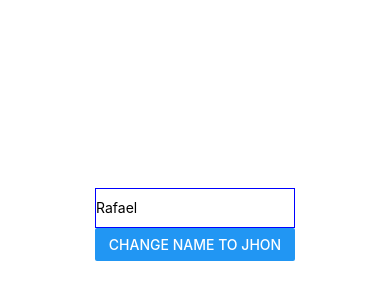
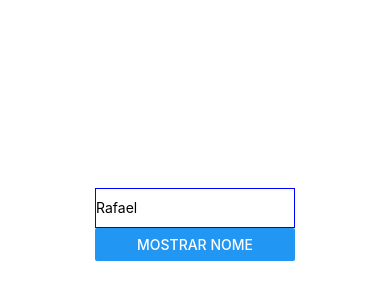
Before and after one commit to rafaelfernandesx/react-native, a React Native app: screen / in a window 390 px wide. Shown: the part 198-498 px from the top of the page. Built offline with nearby package versions, Linux system fonts and the light colour scheme.

Commit message:
Condicional de Exibição

```diff
--- a/App.js
+++ b/App.js
@@ -14,21 +14,36 @@ const Input = styled.TextInput`
   border: 1px solid blue;
 `;
 
+const Quadrado = styled.View`
+  height: 200px;
+  width: 200px;
+  justify-content: center;
+  align-items: center;
+  border: 2px solid blue;
+  margin-top: 20px;
+`;
+
 const Hello = () => {
   const [name, setName] = useState('Rafael');
-  const [backupName, setbackupName] = useState('');
+  const [mostrar, setMostrar] = useState(false);
 
   const handleClick = () => {
-    setbackupName(name);
+    setMostrar(!mostrar);
   };
 
   return (
     <View>
       <Input value={name} onChangeText={t => setName(t)} />
 
-      <Button title="Change name to Jhon" onPress={handleClick} />
+      <Button title={mostrar ? 'Ocultar Nome' : 'Mostrar Nome'} onPress={handleClick} />
 
-      <Text>{backupName}</Text>
+      {mostrar == true &&
+        <Quadrado>
+          <Text>Seu nome é: </Text>
+          <Text>{name}</Text>
+        </Quadrado>
+      }
+
     </View>
   );
 };
```
